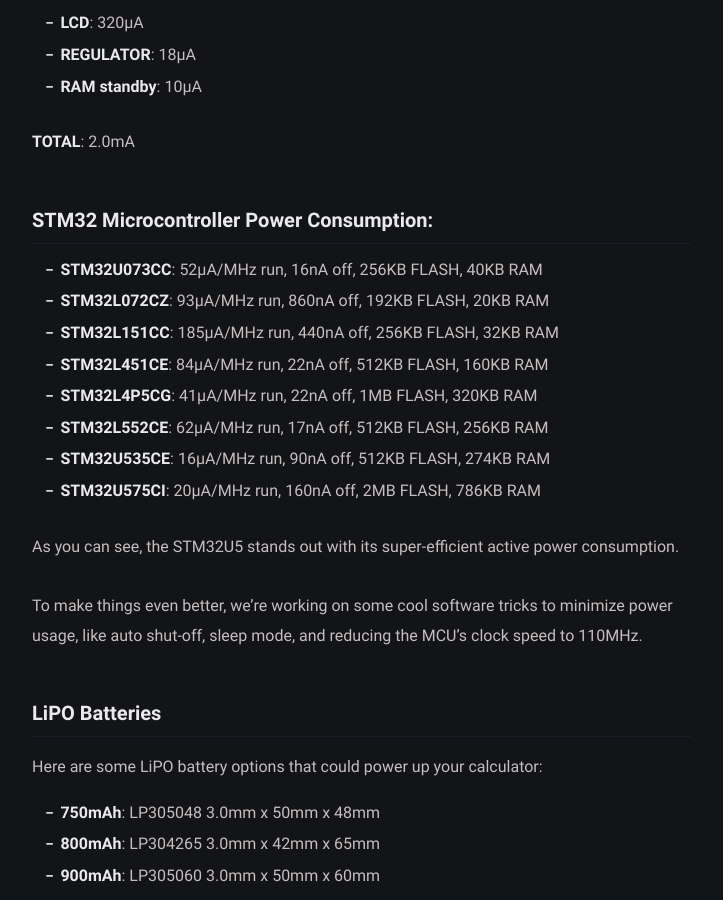
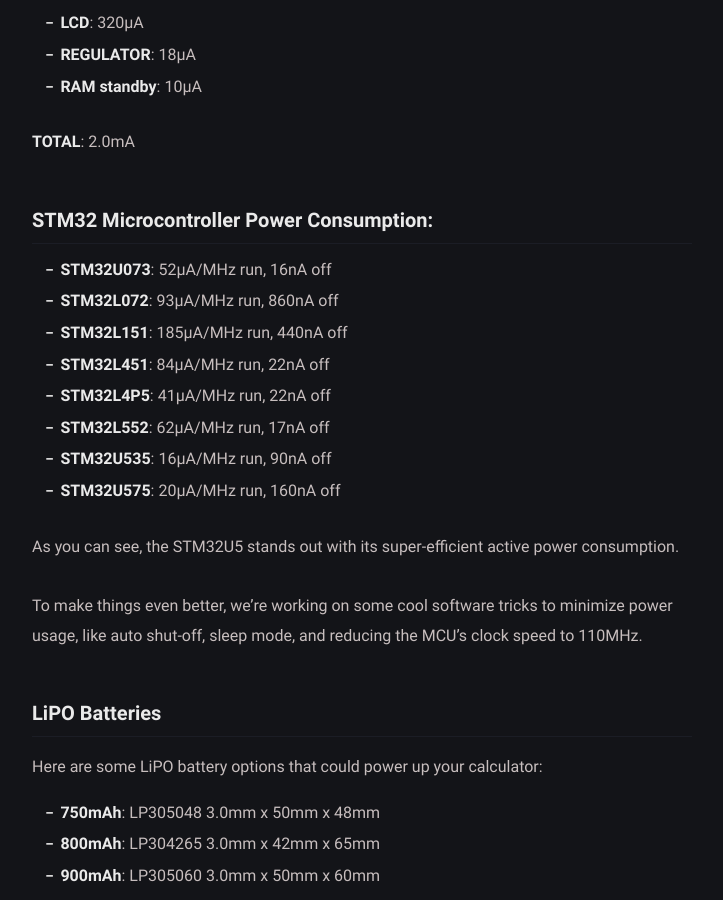
Before and after one commit to xavierbasc/50calc, a Jekyll site: the page built from _posts/battery-consumption/2024-08-07-battery-consumption.md, in a window 1280 px wide and 900 px high, scrolled down 331 px. Shown: the whole window, without its empty margins (278-1001 px from the left). Built offline with Jekyll 4.4.1, drawn with Linux system fonts in a browser that asks for light colours.

Commit message:
Update 2024-08-07-battery-consumption.md

```diff
--- a/_posts/battery-consumption/2024-08-07-battery-consumption.md
+++ b/_posts/battery-consumption/2024-08-07-battery-consumption.md
@@ -19,14 +19,14 @@
 
 ### STM32 Microcontroller Power Consumption:
 
-- **STM32U073CC**:  52μA/MHz run,  16nA off, 256KB FLASH,  40KB RAM
-- **STM32L072CZ**:  93µA/MHz run, 860nA off, 192KB FLASH,  20KB RAM
-- **STM32L151CC**: 185µA/MHz run, 440nA off, 256KB FLASH,  32KB RAM
-- **STM32L451CE**:  84µA/MHz run,  22nA off, 512KB FLASH, 160KB RAM
-- **STM32L4P5CG**:  41μA/MHz run,  22nA off,   1MB FLASH, 320KB RAM
-- **STM32L552CE**:  62μA/MHz run,  17nA off, 512KB FLASH, 256KB RAM
-- **STM32U535CE**:  16μA/MHz run,  90nA off, 512KB FLASH, 274KB RAM
-- **STM32U575CI**:  20μA/MHz run, 160nA off,   2MB FLASH, 786KB RAM
+- **STM32U073**:  52μA/MHz run, 16nA off
+- **STM32L072**:  93µA/MHz run, 860nA off
+- **STM32L151**: 185µA/MHz run, 440nA off
+- **STM32L451**:  84µA/MHz run, 22nA off
+- **STM32L4P5**:  41μA/MHz run, 22nA off
+- **STM32L552**:  62μA/MHz run, 17nA off
+- **STM32U535**:  16μA/MHz run, 90nA off
+- **STM32U575**:  20μA/MHz run, 160nA off
 
 As you can see, the STM32U5 stands out with its super-efficient active power consumption.
 
```
